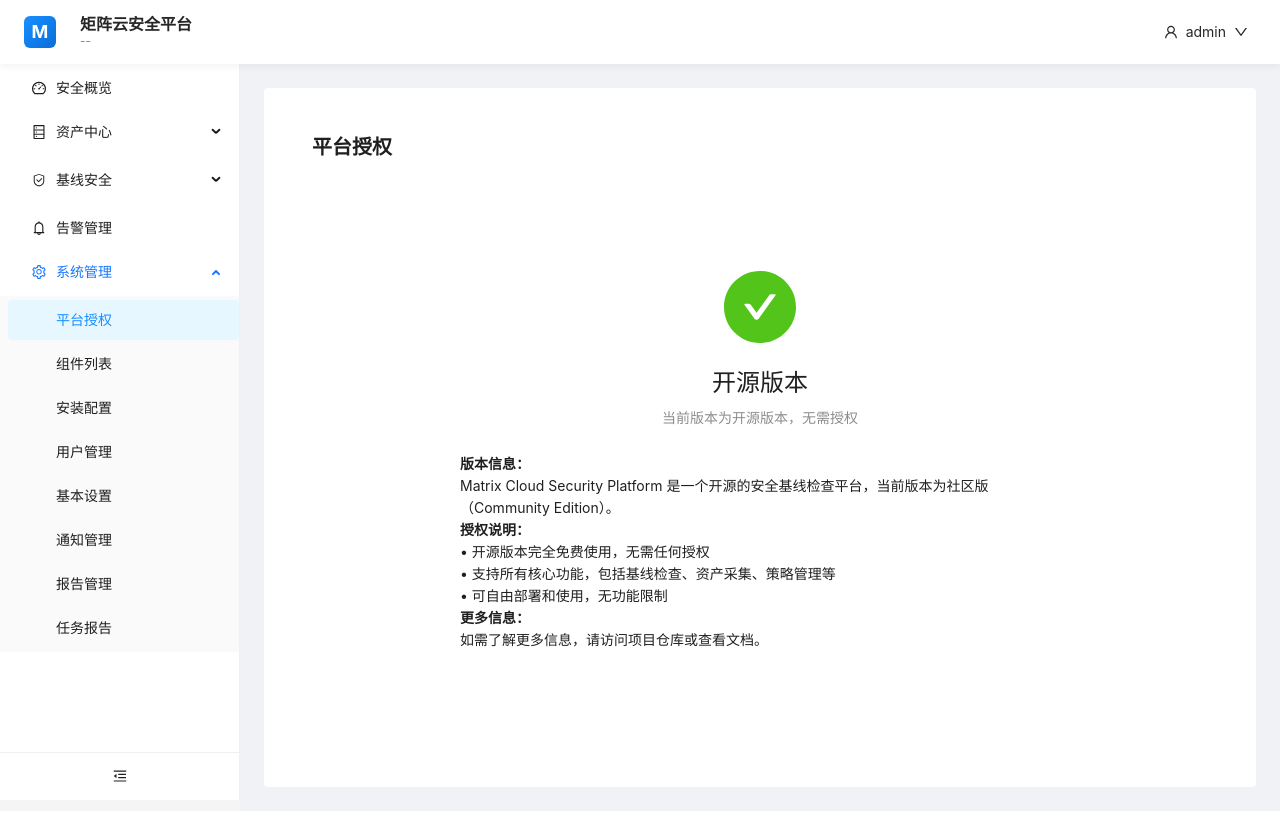
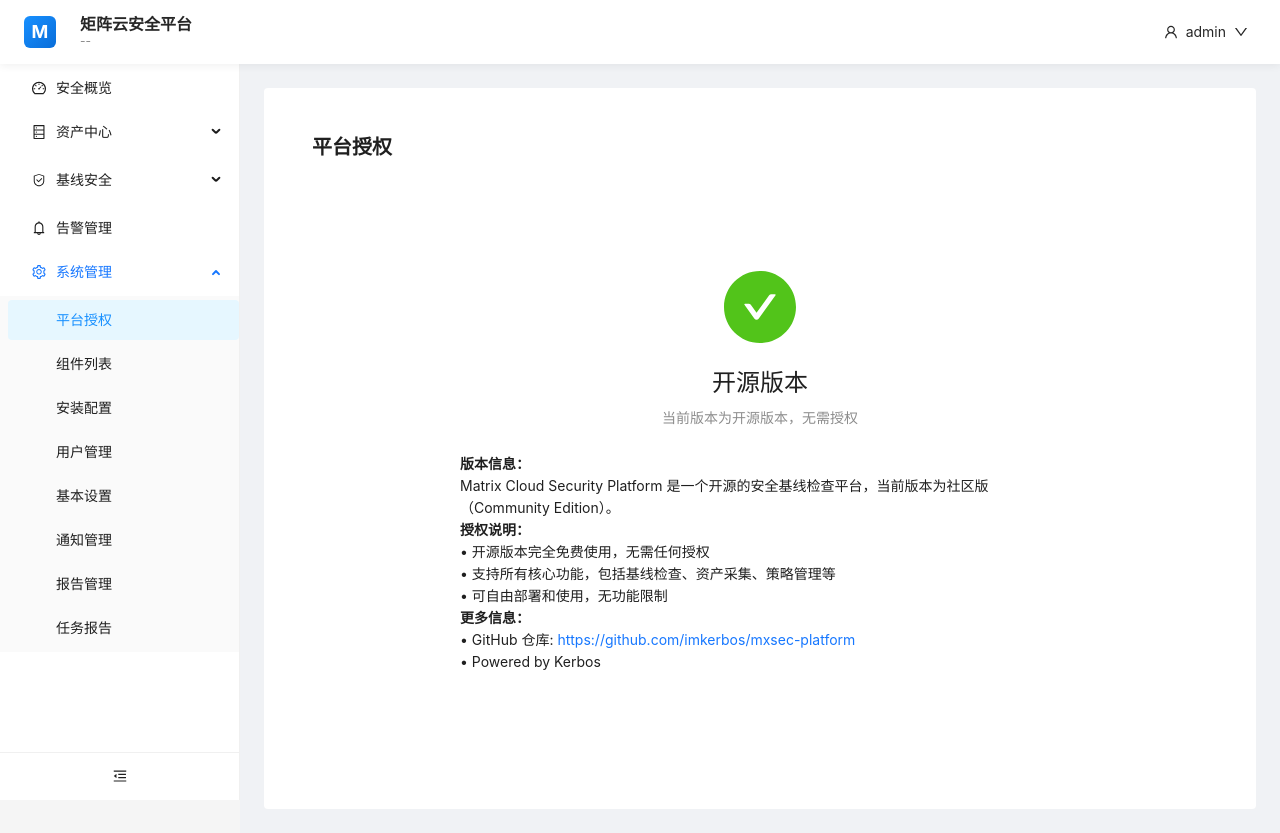
Before and after one commit to imkerbos/mxsec-platform, a Vue app in the folder ui/: page /system/collection in a window 1280 px wide. Before the commit the page ends 811 px from the top, so only its background shows below. Built offline with nearby package versions, Linux system fonts and the light colour scheme; no server answers; sample sign-in values are in the browser's storage.

Commit message:
fix: 修复前端显示问题并完善平台授权信息
  - 修复组件包版本号显示重复 'v' 的问题 (Components.vue)
  - 在平台授权页面添加 GitHub 仓库链接
  - 添加 'Powered by Kerbos' 作者信息

```diff
--- a/ui/src/views/System/Collection.vue
+++ b/ui/src/views/System/Collection.vue
@@ -30,7 +30,8 @@
               <strong>更多信息：</strong>
             </a-typography-paragraph>
             <a-typography-paragraph>
-              如需了解更多信息，请访问项目仓库或查看文档。
+              • GitHub 仓库: <a href="https://github.com/imkerbos/mxsec-platform" target="_blank">https://github.com/imkerbos/mxsec-platform</a><br>
+              • Powered by Kerbos
             </a-typography-paragraph>
           </a-typography>
         </template>
--- a/ui/src/views/System/Components.vue
+++ b/ui/src/views/System/Components.vue
@@ -53,7 +53,7 @@
             </div>
             <div class="info-row" v-if="status.has_package">
               <span class="label">组件包:</span>
-              <span class="value">v{{ status.package_version }} ({{ status.package_arch }})</span>
+              <span class="value">{{ status.package_version }} ({{ status.package_arch }})</span>
             </div>
             <div class="info-row">
               <span class="label">状态:</span>
```
